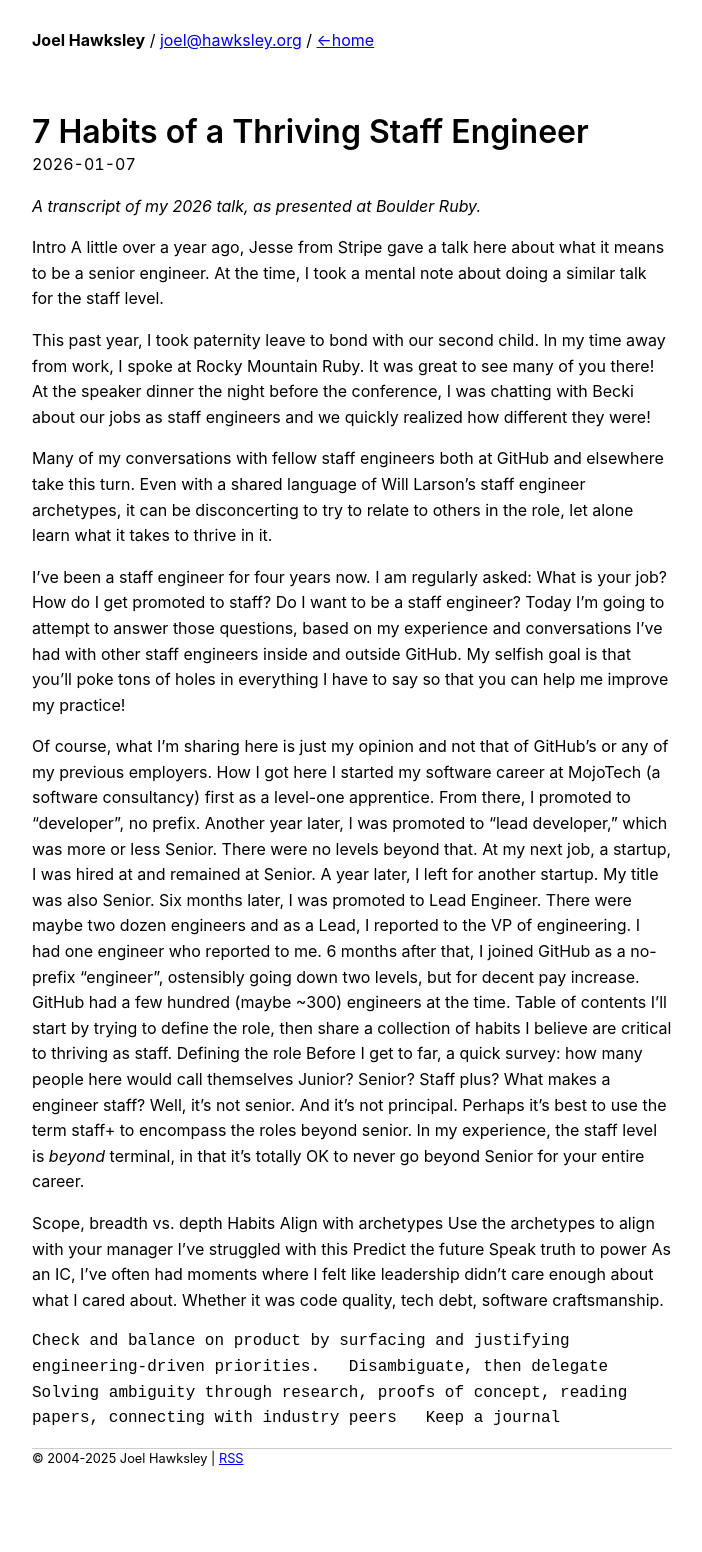
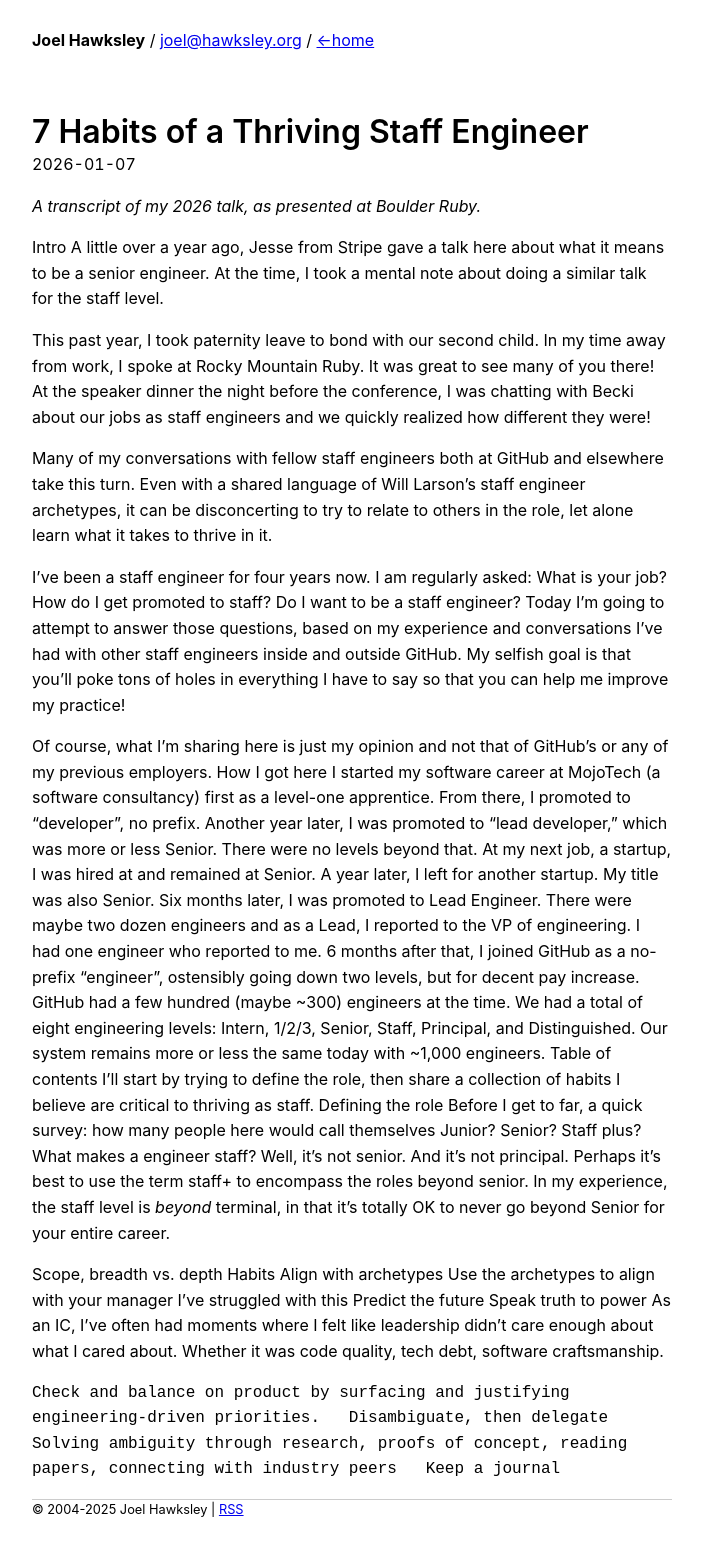
Before and after one commit to joelhawksley/identity, a Jekyll site: the page built from _posts/2026-01-07-7-habits-of-a-thriving-staff-engineer.md, in a window 1280 px wide. Shown: the whole page, without its empty margins (288-990 px from the left). Built offline with Jekyll 4.4.1, drawn with Linux system fonts in a browser that asks for light colours; before the commit the page ends 1501 px from its top, so only the background shows below that.

Commit message:
more writing

```diff
--- a/_posts/2026-01-07-7-habits-of-a-thriving-staff-engineer.md
+++ b/_posts/2026-01-07-7-habits-of-a-thriving-staff-engineer.md
@@ -19,7 +19,7 @@ How I got here
   I started my software career at MojoTech (a software consultancy) first as a level-one apprentice. From there, I promoted to "developer", no prefix. Another year later, I was promoted to "lead developer," which was more or less Senior. There were no levels beyond that.
   At my next job, a startup, I was hired at and remained at Senior.
   A year later, I left for another startup. My title was also Senior. Six months later, I was promoted to Lead Engineer. There were maybe two dozen engineers and as a Lead, I reported to the VP of engineering. I had one engineer who reported to me.
-  6 months after that, I joined GitHub as a no-prefix "engineer", ostensibly going down two levels, but for decent pay increase. GitHub had a few hundred (maybe ~300) engineers at the time.
+  6 months after that, I joined GitHub as a no-prefix "engineer", ostensibly going down two levels, but for decent pay increase. GitHub had a few hundred (maybe ~300) engineers at the time. We had a total of eight engineering levels: Intern, 1/2/3, Senior, Staff, Principal, and Distinguished. Our system remains more or less the same today with ~1,000 engineers.
 Table of contents
   I'll start by trying to define the role, then share a collection of habits I believe are critical to thriving as staff.
 Defining the role
```
